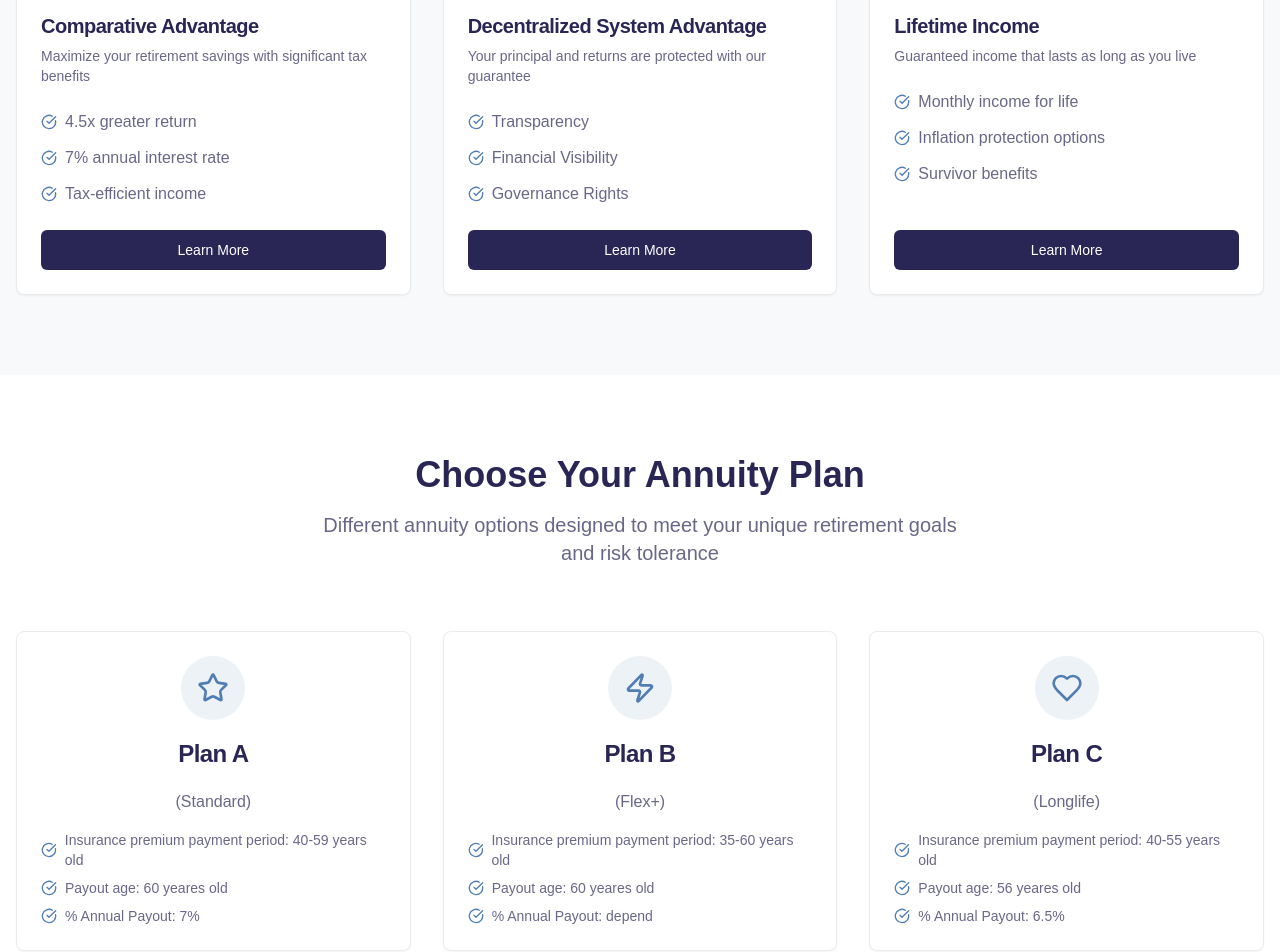
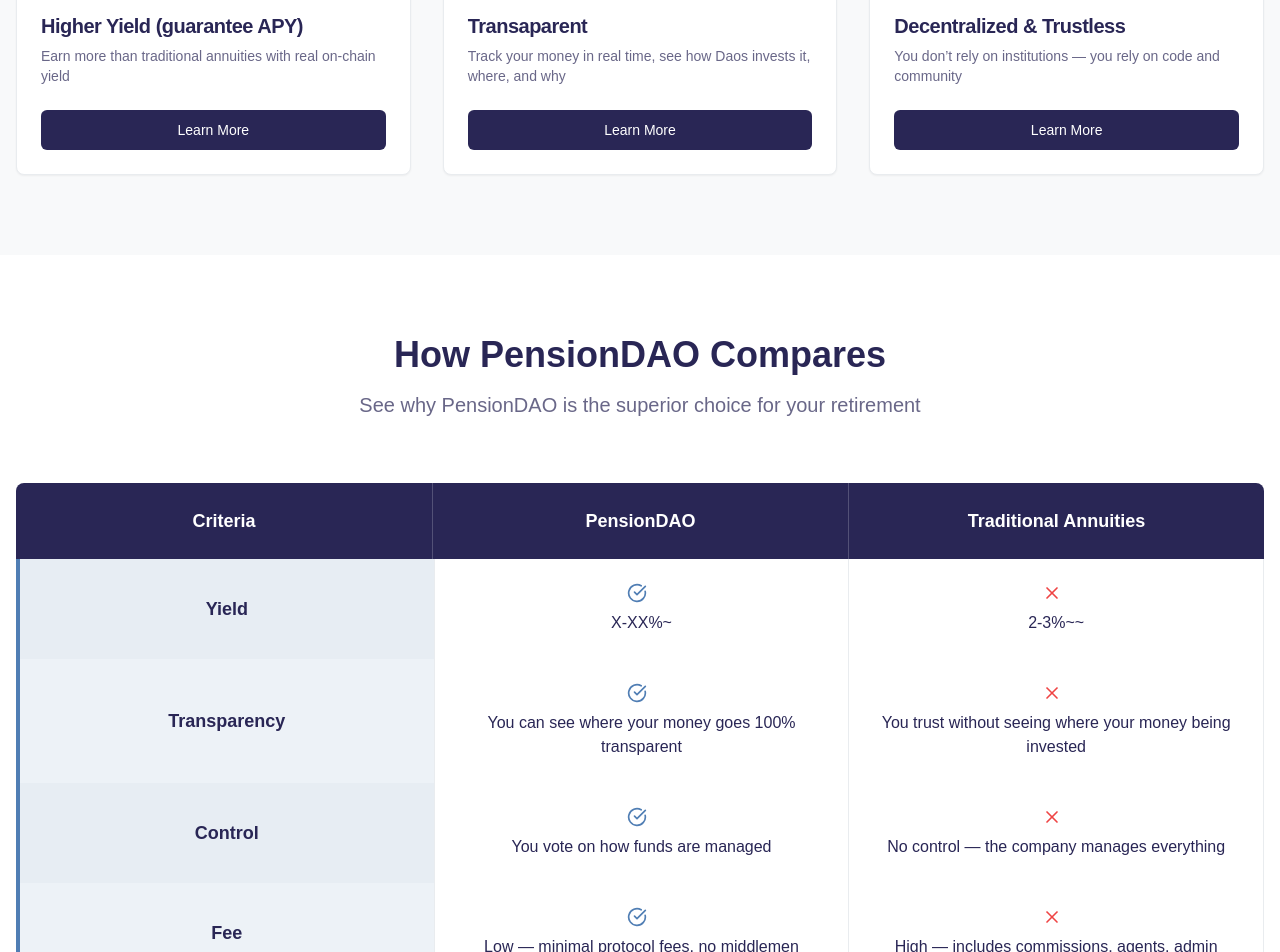
Before and after one commit to catwithasword/chainsaw-insurance, a Next.js app: page / in a window 1280 px wide. Shown: the part 1920-2872 px from the top of the page. Built offline with nearby package versions, Linux system fonts and the light colour scheme; no server answers.

Commit message:
fix: add Comparison section and change detail

```diff
--- a/app/page.tsx
+++ b/app/page.tsx
@@ -6,12 +6,14 @@ import HowItWorksSection from "@/components/sections/HowItWorksSection"
 import CTASection from "@/components/sections/CTASection"
 import Footer from "@/components/sections/Footer"
 import WhatIsChainsaw from "@/components/sections/WhatIsChainsaw"
+import Comparison from "@/components/sections/Comparison"
 export default function ChainsawAnnuityPage() {
   return (
     <div className="min-h-screen bg-neutral-light">
       <HeroSection />
       <WhatIsChainsaw />
       <BenefitsSection />
+      <Comparison />
       <AnnuityTypesSection />
       <HowItWorksSection />
       <CTASection />
--- a/components/sections/BenefitsSection.tsx
+++ b/components/sections/BenefitsSection.tsx
@@ -1,6 +1,6 @@
 import { Button } from "@/components/ui/button"
 import { Card, CardContent, CardDescription, CardHeader, CardTitle } from "@/components/ui/card"
-import { CheckCircle, TrendingUp, Network, Coins } from "lucide-react"
+import { TrendingUp, Network, Blend } from "lucide-react"
 
 export default function BenefitsSection() {
   return (
@@ -16,26 +16,26 @@ export default function BenefitsSection() {
               <div className="w-12 h-12 bg-accent/10 rounded-lg flex items-center justify-center mb-4">
                 <TrendingUp className="h-6 w-6 text-accent" />
               </div>
-              <CardTitle className="text-primary text-xl">Comparative Advantage</CardTitle>
+              <CardTitle className="text-primary text-xl">Higher Yield (guarantee APY)</CardTitle>
               <CardDescription className="text-primary/70">
-                Maximize your retirement savings with significant tax benefits
+                Earn more than traditional annuities with real on-chain yield
               </CardDescription>
             </CardHeader>
             <CardContent className="flex flex-col flex-1">
-              <ul className="space-y-3 mb-6 flex-1">
-                <li className="flex items-center space-x-2">
-                  <CheckCircle className="h-4 w-4 text-accent" />
-                  <span className="text-primary/70">4.5x greater return</span>
-                </li>
-                <li className="flex items-center space-x-2">
-                  <CheckCircle className="h-4 w-4 text-accent" />
-                  <span className="text-primary/70">7% annual interest rate</span>
-                </li>
-                <li className="flex items-center space-x-2">
-                  <CheckCircle className="h-4 w-4 text-accent" />
-                  <span className="text-primary/70">Tax-efficient income</span>
-                </li>
-              </ul>
+              <Button className="w-full bg-primary text-white hover:bg-primary/90 mt-auto">Learn More</Button>
+            </CardContent>
+          </Card>
+          <Card className="border-neutral-gray bg-white hover:shadow-xl transition-shadow flex flex-col h-full">
+            <CardHeader>
+              <div className="w-12 h-12 bg-accent/10 rounded-lg flex items-center justify-center mb-4">
+                <Blend className="h-6 w-6 text-accent" />
+              </div>
+              <CardTitle className="text-primary text-xl">Transaparent</CardTitle>
+              <CardDescription className="text-primary/70">
+                Track your money in real time, see how Daos invests it, where, and why
+              </CardDescription>
+            </CardHeader>
+            <CardContent className="flex flex-col flex-1">
               <Button className="w-full bg-primary text-white hover:bg-primary/90 mt-auto">Learn More</Button>
             </CardContent>
           </Card>
@@ -44,54 +44,12 @@ export default function BenefitsSection() {
               <div className="w-12 h-12 bg-accent/10 rounded-lg flex items-center justify-center mb-4">
                 <Network className="h-6 w-6 text-accent" />
               </div>
-              <CardTitle className="text-primary text-xl">Decentralized System Advantage</CardTitle>
+              <CardTitle className="text-primary text-xl">Decentralized & Trustless</CardTitle>
               <CardDescription className="text-primary/70">
-                Your principal and returns are protected with our guarantee
+                You don’t rely on institutions — you rely on code and community
               </CardDescription>
             </CardHeader>
             <CardContent className="flex flex-col flex-1">
-              <ul className="space-y-3 mb-6 flex-1">
-                <li className="flex items-center space-x-2">
-                  <CheckCircle className="h-4 w-4 text-accent" />
-                  <span className="text-primary/70">Transparency</span>
-                </li>
-                <li className="flex items-center space-x-2">
-                  <CheckCircle className="h-4 w-4 text-accent" />
-                  <span className="text-primary/70">Financial Visibility</span>
-                </li>
-                <li className="flex items-center space-x-2">
-                  <CheckCircle className="h-4 w-4 text-accent" />
-                  <span className="text-primary/70">Governance Rights</span>
-                </li>
-              </ul>
-              <Button className="w-full bg-primary text-white hover:bg-primary/90 mt-auto">Learn More</Button>
-            </CardContent>
-          </Card>
-          <Card className="border-neutral-gray bg-white hover:shadow-xl transition-shadow flex flex-col h-full">
-            <CardHeader>
-              <div className="w-12 h-12 bg-accent/10 rounded-lg flex items-center justify-center mb-4">
-                <Coins className="h-6 w-6 text-accent" />
-              </div>
-              <CardTitle className="text-primary text-xl">Lifetime Income</CardTitle>
-              <CardDescription className="text-primary/70">
-                Guaranteed income that lasts as long as you live
-              </CardDescription>
-            </CardHeader>
-            <CardContent className="flex flex-col flex-1">
-              <ul className="space-y-3 mb-6 flex-1">
-                <li className="flex items-center space-x-2">
-                  <CheckCircle className="h-4 w-4 text-accent" />
-                  <span className="text-primary/70">Monthly income for life</span>
-                </li>
-                <li className="flex items-center space-x-2">
-                  <CheckCircle className="h-4 w-4 text-accent" />
-                  <span className="text-primary/70">Inflation protection options</span>
-                </li>
-                <li className="flex items-center space-x-2">
-                  <CheckCircle className="h-4 w-4 text-accent" />
-                  <span className="text-primary/70">Survivor benefits</span>
-                </li>
-              </ul>
               <Button className="w-full bg-primary text-white hover:bg-primary/90 mt-auto">Learn More</Button>
             </CardContent>
           </Card>
--- /dev/null
+++ b/components/sections/Comparison.tsx
@@ -0,0 +1,104 @@
+import { Button } from "@/components/ui/button"
+import { CheckCircle, X } from "lucide-react"
+
+export default function Comparison() {
+  return (
+    <section className="py-20 bg-white">
+      <div className="container mx-auto px-4">
+        <div className="text-center mb-16">
+          <h2 className="text-4xl font-bold text-primary mb-4">How PensionDAO Compares</h2>
+          <p className="text-xl text-primary/70">See why PensionDAO is the superior choice for your retirement</p>
+        </div>
+
+        <div className="overflow-x-auto">
+          <div className="min-w-full">
+            {/* Header Row */}
+            <div className="grid grid-cols-3 bg-primary text-white rounded-t-lg">
+              <div className="p-6 font-semibold text-lg text-center">Criteria</div>
+              <div className="p-6 font-semibold text-lg text-center border-l border-white/20">PensionDAO</div>
+              <div className="p-6 font-semibold text-lg text-center border-l border-white/20">
+                Traditional Annuities
+              </div>
+            </div>
+
+            {/* Returns Row */}
+            <div className="grid grid-cols-3 border-l-4 border-accent bg-neutral-light">
+              <div className="p-6 bg-accent/10 border-r border-neutral-gray flex items-center justify-center">
+                <h3 className="font-semibold text-primary text-lg">Yield</h3>
+              </div>
+              <div className="p-6 text-center border-r border-neutral-gray bg-white">
+                <div className="flex items-center justify-center mb-2">
+                  <CheckCircle className="h-5 w-5 text-accent mr-2" />
+                </div>
+                <p className="text-primary">X-XX%~</p>
+              </div>
+              <div className="p-6 text-center border-r border-neutral-gray bg-white">
+                <div className="flex items-center justify-center mb-2">
+                  <X className="h-5 w-5 text-red-500 mr-2" />
+                </div>
+                <p className="text-primary">2-3%~~</p>
+              </div>
+            </div>
+
+            {/* Transparency Row */}
+            <div className="grid grid-cols-3 border-l-4 border-accent">
+              <div className="p-6 bg-accent/10 border-r border-neutral-gray flex items-center justify-center">
+                <h3 className="font-semibold text-primary text-lg">Transparency</h3>
+              </div>
+              <div className="p-6 text-center border-r border-neutral-gray bg-white">
+                <div className="flex items-center justify-center mb-2">
+                  <CheckCircle className="h-5 w-5 text-accent mr-2" />
+                </div>
+                <p className="text-primary">You can see where your money goes 100% transparent</p>
+              </div>
+              <div className="p-6 text-center border-r border-neutral-gray bg-white">
+                <div className="flex items-center justify-center mb-2">
+                  <X className="h-5 w-5 text-red-500 mr-2" />
+                </div>
+                <p className="text-primary">You trust without seeing where your money being invested</p>
+              </div>
+            </div>
+
+            {/* Fees Row */}
+            <div className="grid grid-cols-3 border-l-4 border-accent bg-neutral-light">
+              <div className="p-6 bg-accent/10 border-r border-neutral-gray flex items-center justify-center">
+                <h3 className="font-semibold text-primary text-lg">Control</h3>
+              </div>
+              <div className="p-6 text-center border-r border-neutral-gray bg-white">
+                <div className="flex items-center justify-center mb-2">
+                  <CheckCircle className="h-5 w-5 text-accent mr-2" />
+                </div>
+                <p className="text-primary">You vote on how funds are managed</p>
+              </div>
+              <div className="p-6 text-center border-r border-neutral-gray bg-white">
+                <div className="flex items-center justify-center mb-2">
+                  <X className="h-5 w-5 text-red-500 mr-2" />
+                </div>
+                <p className="text-primary">No control — the company manages everything</p>
+              </div>
+            </div>
+
+            {/* Flexibility Row */}
+            <div className="grid grid-cols-3 border-l-4 border-accent rounded-b-lg">
+              <div className="p-6 bg-accent/10 border-r border-neutral-gray rounded-bl-lg flex items-center justify-center">
+                <h3 className="font-semibold text-primary text-lg">Fee</h3>
+              </div>
+              <div className="p-6 text-center border-r border-neutral-gray bg-white">
+                <div className="flex items-center justify-center mb-2">
+                  <CheckCircle className="h-5 w-5 text-accent mr-2" />
+                </div>
+                <p className="text-primary">Low — minimal protocol fees, no middlemen</p>
+              </div>
+              <div className="p-6 text-center border-r border-neutral-gray bg-white rounded-br-lg">
+                <div className="flex items-center justify-center mb-2">
+                  <X className="h-5 w-5 text-red-500 mr-2" />
+                </div>
+                <p className="text-primary">High — includes commissions, agents, admin</p>
+              </div>
+            </div>
+          </div>
+        </div>
+      </div>
+    </section>
+  )
+}
```
